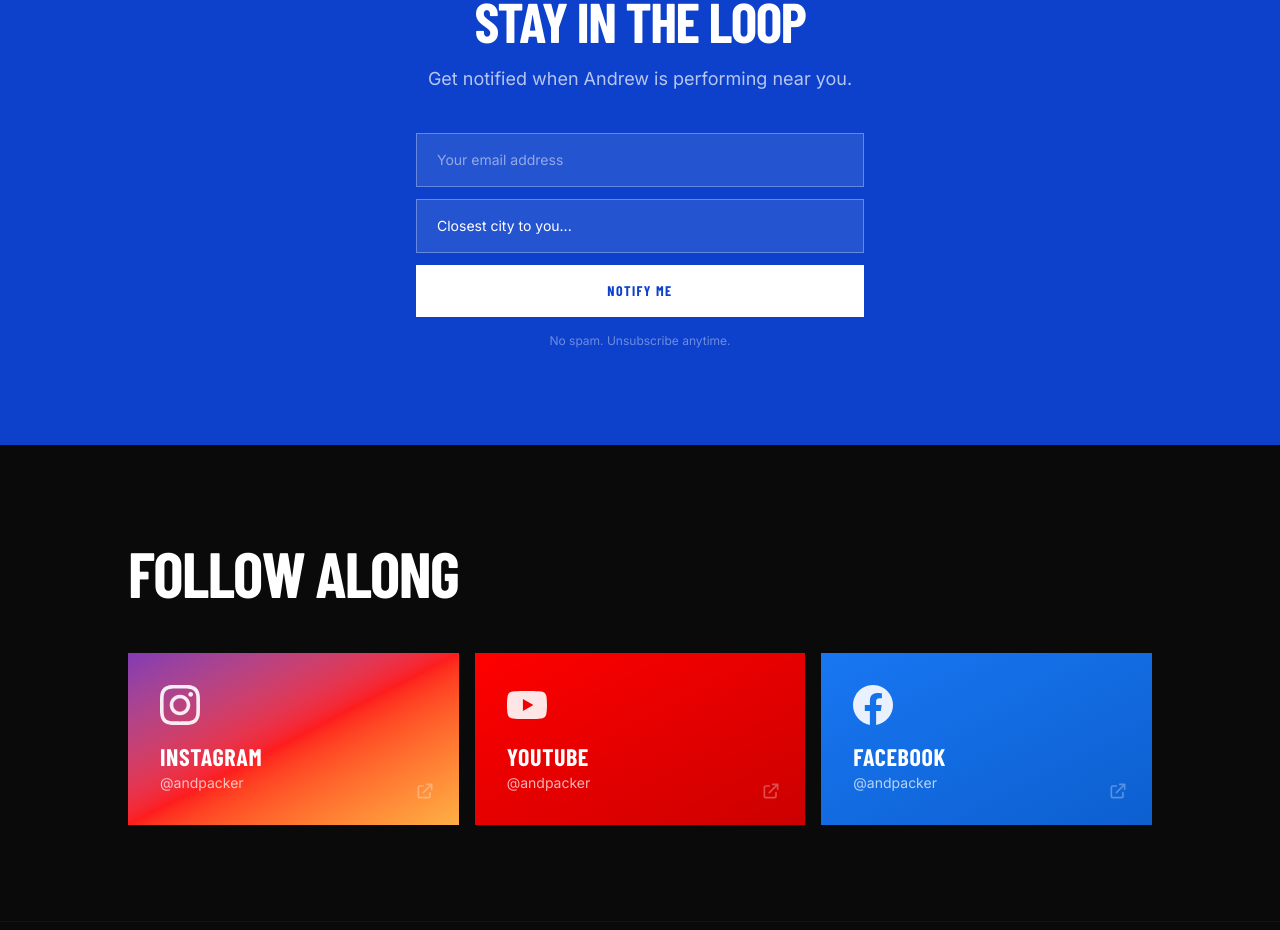
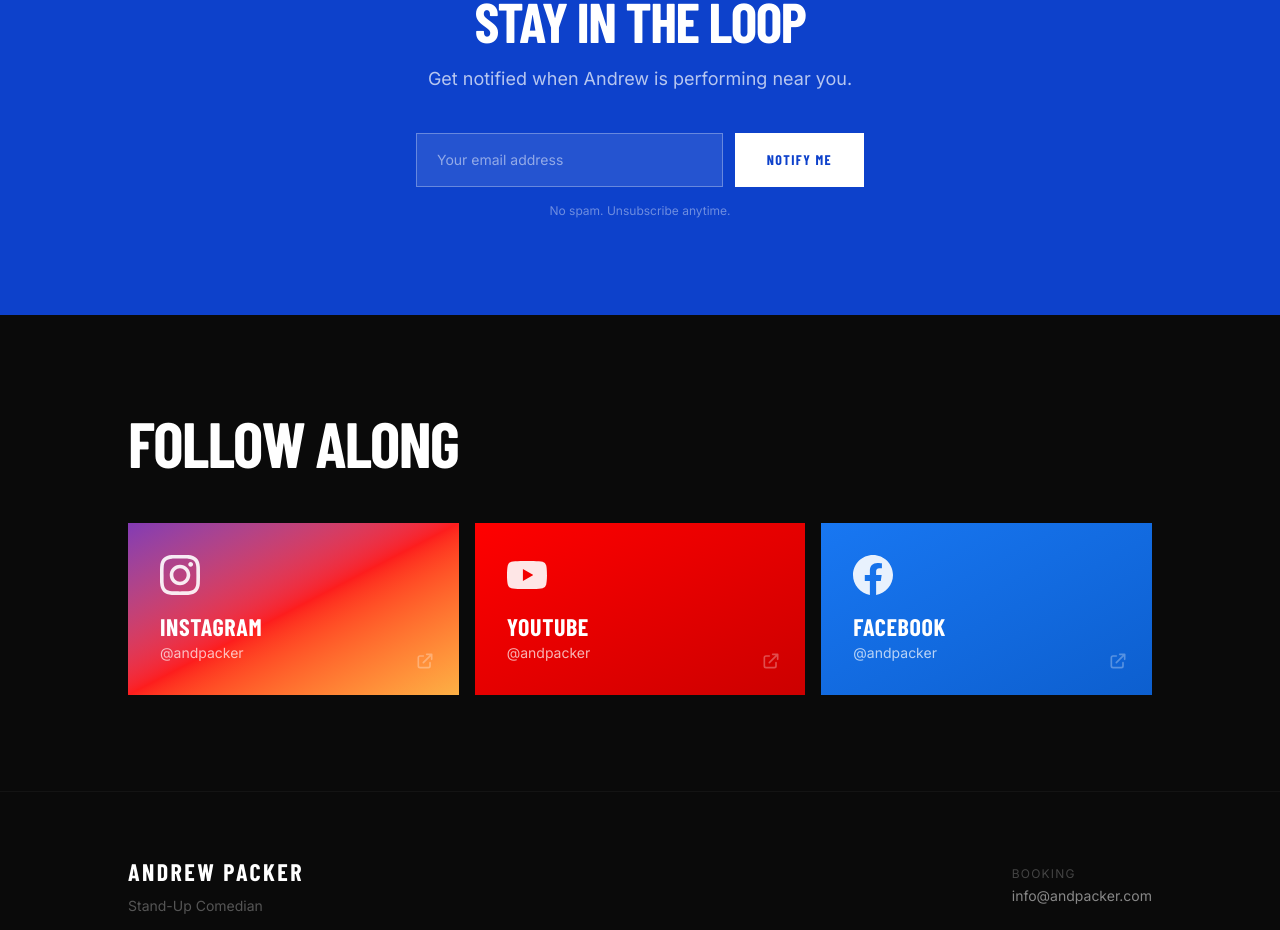
Before and after one commit to andpacker/andpacker-website, a Next.js app: page / in a window 1280 px wide. Shown: the part 2100-3030 px from the top of the page. Built offline with nearby package versions, Linux system fonts and the light colour scheme; no server answers; a web font is replaced by a local one.

Commit message:
Simplify email signup — single list, no city dropdown

```diff
--- a/components/EmailSignup.tsx
+++ b/components/EmailSignup.tsx
@@ -12,52 +12,22 @@ export default function EmailSignup() {
         {/*
           EmailOctopus embed — replace action URL with your list's form action.
           Get it from: EmailOctopus Dashboard → Lists → your list → Forms → Embed.
-          field_0 = email, field_1 = city (custom field — add it in EmailOctopus first).
         */}
         <form
           action="REPLACE_WITH_EMAILOCTOPUS_ACTION_URL"
           method="POST"
-          className="flex flex-col gap-3 max-w-md mx-auto"
+          className="flex flex-col sm:flex-row gap-3 max-w-md mx-auto"
         >
           <input
             type="email"
             name="field_0"
             placeholder="Your email address"
             required
-            className="w-full bg-white/10 border border-white/30 text-white placeholder-white/50 px-5 py-4 outline-none focus:border-white transition-colors text-sm"
+            className="flex-1 bg-white/10 border border-white/30 text-white placeholder-white/50 px-5 py-4 outline-none focus:border-white transition-colors text-sm"
           />
-          <select
-            name="field_1"
-            required
-            className="w-full bg-white/10 border border-white/30 text-white px-5 py-4 outline-none focus:border-white transition-colors text-sm appearance-none"
-            defaultValue=""
-          >
-            <option value="" disabled className="text-black">Closest city to you...</option>
-            <optgroup label="Canada" className="text-black">
-              <option value="Toronto" className="text-black">Toronto, ON</option>
-              <option value="Ottawa" className="text-black">Ottawa, ON</option>
-              <option value="Montreal" className="text-black">Montreal, QC</option>
-              <option value="Vancouver" className="text-black">Vancouver, BC</option>
-              <option value="Calgary" className="text-black">Calgary, AB</option>
-              <option value="Edmonton" className="text-black">Edmonton, AB</option>
-              <option value="Winnipeg" className="text-black">Winnipeg, MB</option>
-              <option value="Halifax" className="text-black">Halifax, NS</option>
-            </optgroup>
-            <optgroup label="United States" className="text-black">
-              <option value="New York" className="text-black">New York, NY</option>
-              <option value="Los Angeles" className="text-black">Los Angeles, CA</option>
-              <option value="Chicago" className="text-black">Chicago, IL</option>
-              <option value="Miami" className="text-black">Miami, FL</option>
-              <option value="Austin" className="text-black">Austin, TX</option>
-              <option value="Seattle" className="text-black">Seattle, WA</option>
-              <option value="Boston" className="text-black">Boston, MA</option>
-              <option value="Denver" className="text-black">Denver, CO</option>
-            </optgroup>
-            <option value="Other" className="text-black">Somewhere else</option>
-          </select>
           <button
             type="submit"
-            className="w-full bg-white text-[#0D41CB] hover:bg-white/90 font-[family-name:var(--font-display)] font-bold uppercase tracking-widest text-sm px-8 py-4 transition-colors"
+            className="bg-white text-[#0D41CB] hover:bg-white/90 font-[family-name:var(--font-display)] font-bold uppercase tracking-widest text-sm px-8 py-4 transition-colors flex-shrink-0"
           >
             Notify Me
           </button>
```
